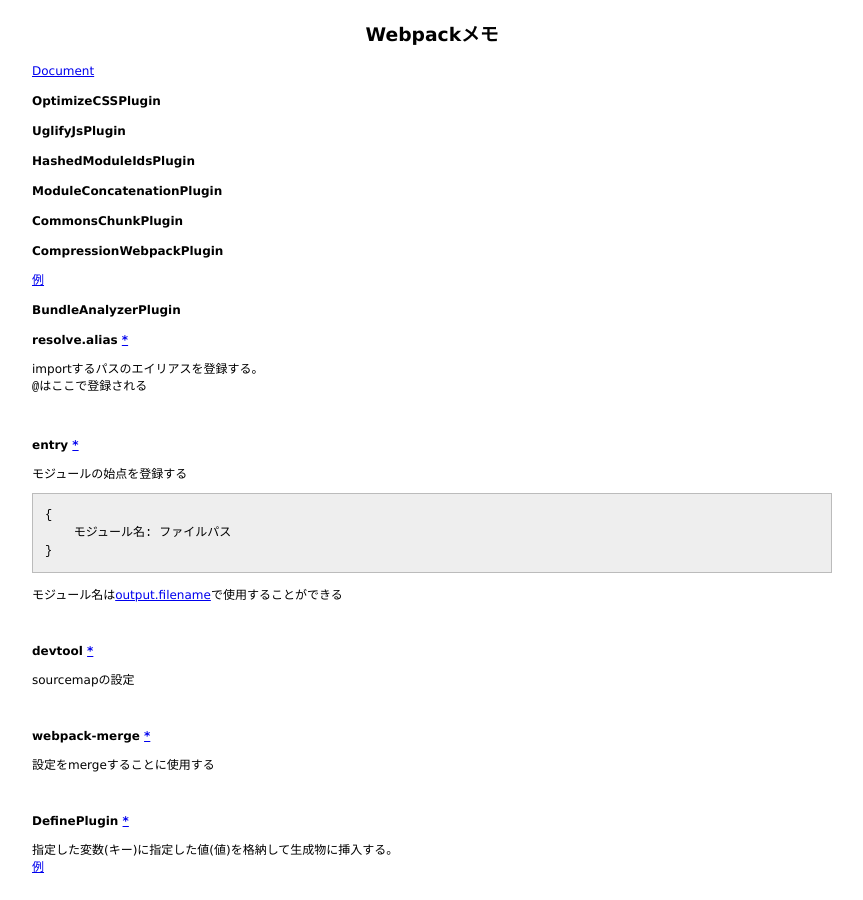
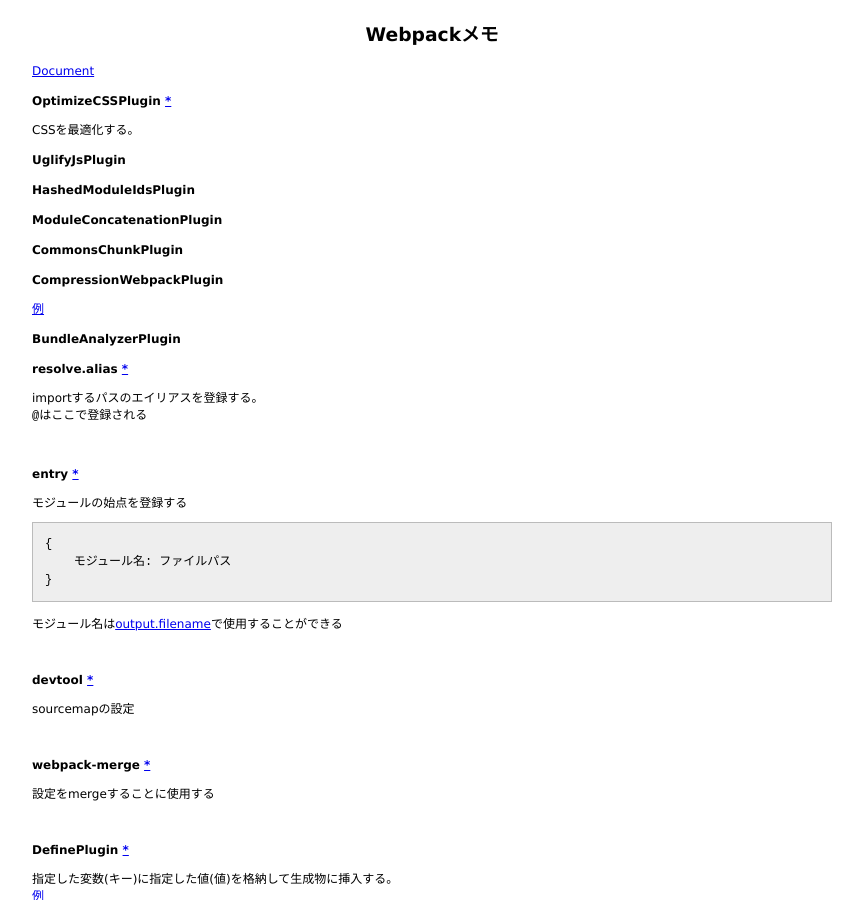
Before and after one commit to 38elements/38elements.github.com, a Jekyll site: the page built from _posts/2017-12-01-webpack.md, in a window 1280 px wide and 900 px high. Shown: the whole window, without its empty margins (208-1071 px from the left). Built offline with Jekyll 4.4.1, drawn with Linux system fonts in a browser that asks for light colours.

Commit message:
Update 2017-12-01-webpack.md

```diff
--- a/_posts/2017-12-01-webpack.md
+++ b/_posts/2017-12-01-webpack.md
@@ -4,7 +4,9 @@ title: Webpackメモ
 ---
 [Document](https://webpack.js.org/concepts/)
 
-#### OptimizeCSSPlugin
+#### OptimizeCSSPlugin [\*](https://github.com/NMFR/optimize-css-assets-webpack-plugin)
+
+CSSを最適化する。
 
 #### UglifyJsPlugin
 
```
